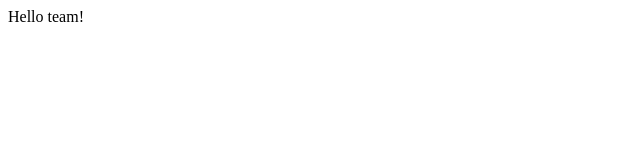
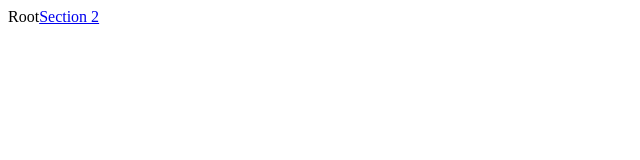
Before and after one commit to Cayuga007/lucid-lives, a React (Vite) app: page / in a window 1280 px wide. Shown: the top 160 px of the page, without its empty margins (0-640 px from the left). Built offline with nearby package versions, Linux system fonts and the light colour scheme.

Commit message:
updated to work withs e2]

```diff
--- a/src/App.jsx
+++ b/src/App.jsx
@@ -1,7 +1,16 @@
+import { Root } from './Root'
+import { Section2 } from './Section2'
+import { BrowserRouter, Routes, Route } from 'react-router-dom'
+
 export default function App() {
   return (
     <>
-      <label>Hello team!</label>
+      <BrowserRouter>
+        <Routes>
+          <Route index element={<Root />} />
+          <Route path="/Section2" element={<Section2 />} />
+        </Routes>
+      </BrowserRouter>
     </>
   )
 }
--- a/src/Root.jsx
+++ b/src/Root.jsx
@@ -4,7 +4,7 @@ export function Root() {
     return (
         <>
             <label>Root</label>
-            <Link to="/Section3">Section 3</Link>
+            <Link to="/Section2">Section 2</Link>
         </>
     )
 }
--- a/src/Section3.jsx
+++ b/src/Section2.jsx
@@ -1,9 +1,9 @@
 import dotenv from "dotenv";
 import { GoogleGenerativeAI } from "@google/generative-ai";
 
-dotenv.config();
+//dotenv.config();
 
-export function Section3() {
+export function Section2() {
     {
 
     }
```
